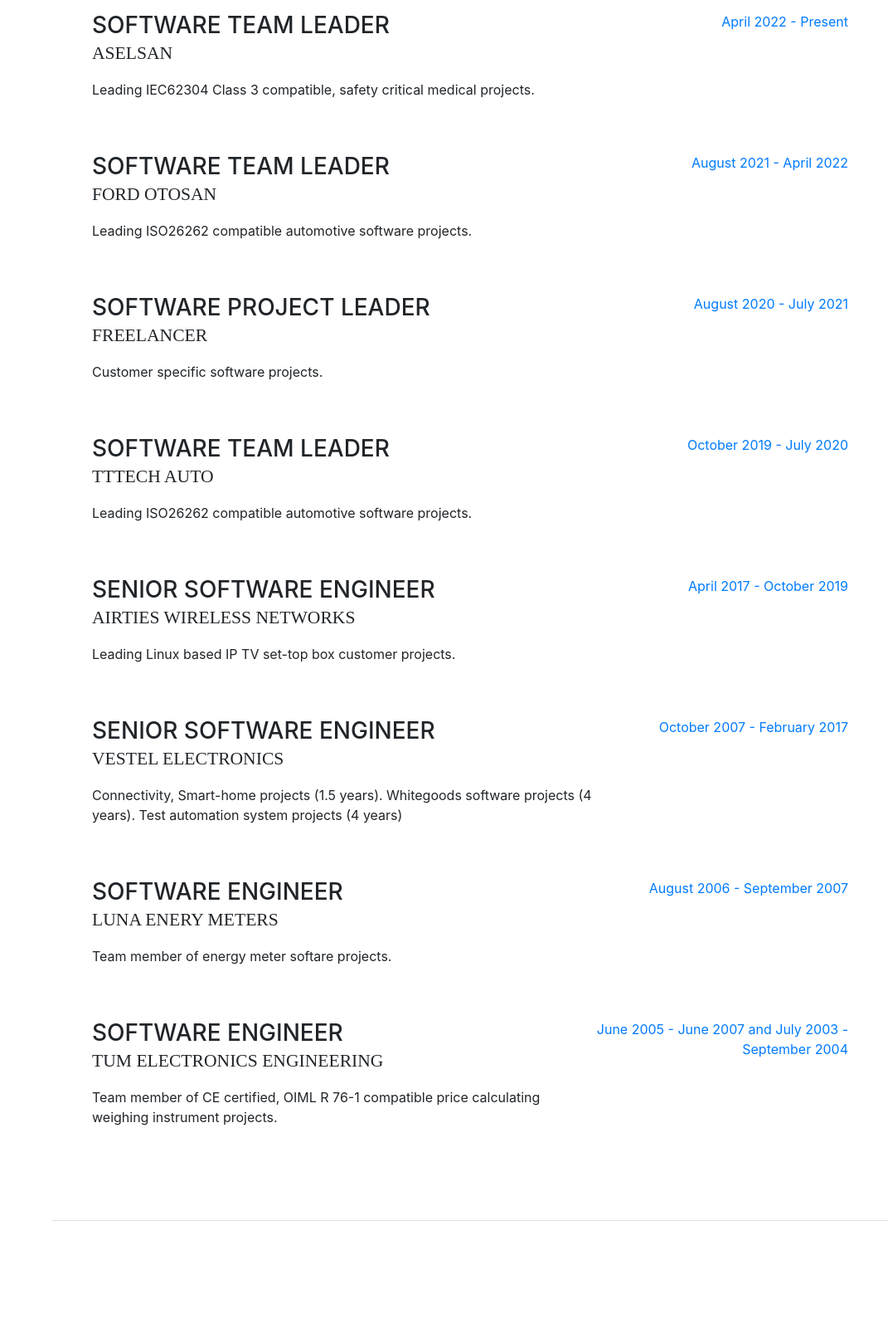
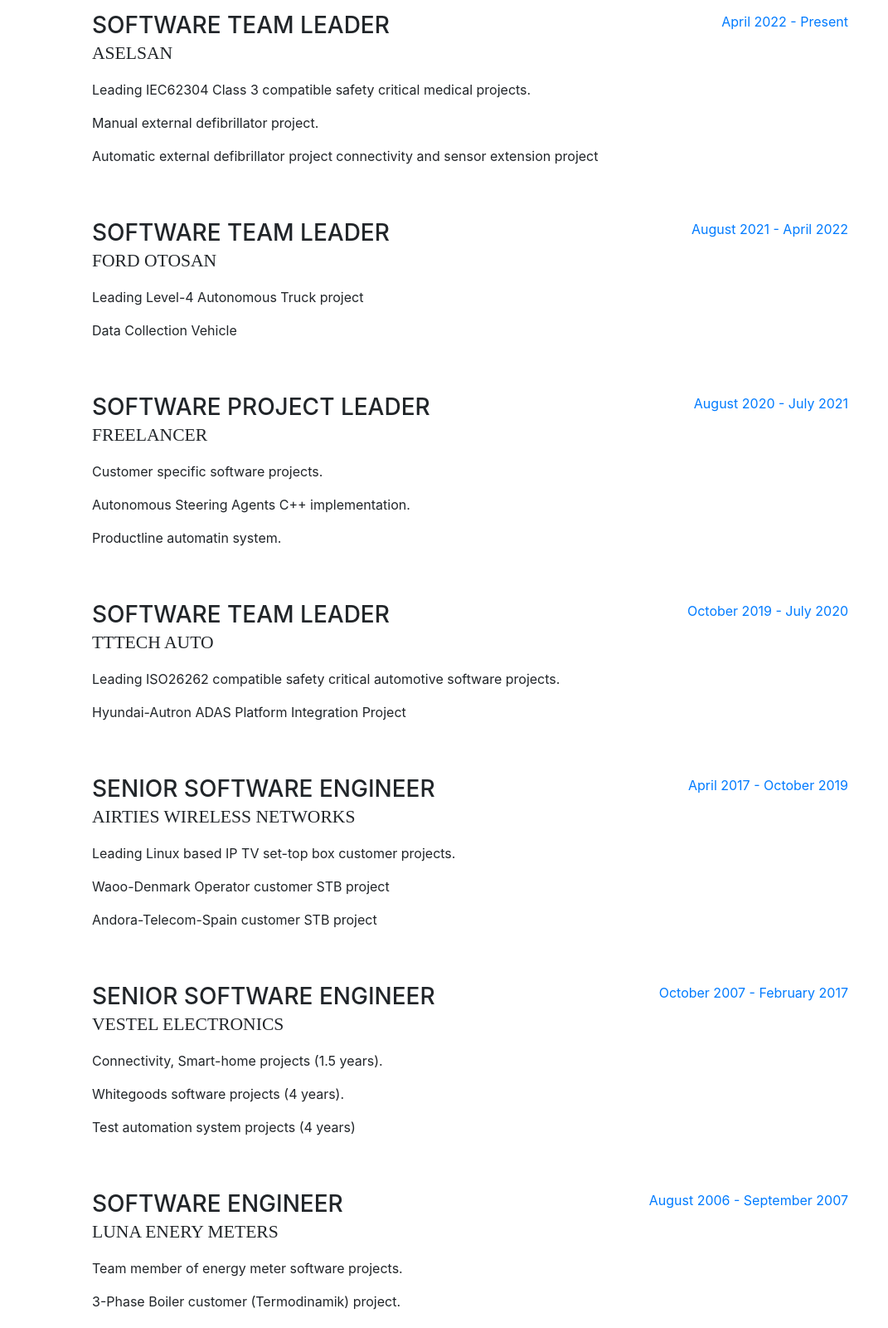
Before and after one commit to mehmetrizaoz/mehmetrizaoz.github.io, a website with bundled scripts: page index.html in a window 1280 px wide. Shown: the part 920-2520 px from the top of the page at 83% size, without its empty margins (209-1280 px from the left). Built offline with nearby package versions, Linux system fonts and the light colour scheme; a web font is replaced by a local one.

Commit message:
certificate added

```diff
--- a/index.html
+++ b/index.html
@@ -117,7 +117,9 @@
             <div class="resume-content mr-auto">
               <h3 class="mb-0">Software Team Leader</h3>
               <div class="subheading mb-3">Aselsan</div>
-              <p>Leading IEC62304 Class 3 compatible, safety critical medical projects.</p>
+              <p>Leading IEC62304 Class 3 compatible safety critical medical projects.</p>
+              <p>Manual external defibrillator project.</p>
+              <p>Automatic external defibrillator project connectivity and sensor extension project</p>
             </div>
             <div class="resume-date text-md-right">
               <span class="text-primary">April 2022 - Present</span>
@@ -128,7 +130,8 @@
             <div class="resume-content mr-auto">
               <h3 class="mb-0">Software Team Leader</h3>
               <div class="subheading mb-3">Ford Otosan</div>
-              <p>Leading ISO26262 compatible automotive software projects.</p>
+              <p>Leading Level-4 Autonomous Truck project</p>
+              <p>Data Collection Vehicle</p>
             </div>
             <div class="resume-date text-md-right">
               <span class="text-primary">August 2021 - April 2022</span>
@@ -140,6 +143,8 @@
               <h3 class="mb-0">Software Project Leader</h3>
               <div class="subheading mb-3">Freelancer</div>
               <p>Customer specific software projects.</p>
+              <p>Autonomous Steering Agents C++ implementation.</p>
+              <p>Productline automatin system.</p>
             </div>
             <div class="resume-date text-md-right">
               <span class="text-primary">August 2020 - July 2021</span>
@@ -150,7 +155,8 @@
             <div class="resume-content mr-auto">
               <h3 class="mb-0">Software Team Leader</h3>
               <div class="subheading mb-3">TTTech Auto</div>
-              <p>Leading ISO26262 compatible automotive software projects.</p>
+              <p>Leading ISO26262 compatible safety critical automotive software projects.</p>
+              <p>Hyundai-Autron ADAS Platform Integration Project</p>
             </div>
             <div class="resume-date text-md-right">
               <span class="text-primary">October 2019 - July 2020</span>
@@ -162,6 +168,8 @@
               <h3 class="mb-0">Senior Software Engineer</h3>
               <div class="subheading mb-3">Airties Wireless Networks</div>
               <p>Leading Linux based IP TV set-top box customer projects.</p>
+              <p>Waoo-Denmark Operator customer STB project</p>
+              <p>Andora-Telecom-Spain customer STB project</p>
             </div>
             <div class="resume-date text-md-right">
               <span class="text-primary">April 2017 - October 2019</span>
@@ -172,7 +180,9 @@
             <div class="resume-content mr-auto">
               <h3 class="mb-0">Senior Software Engineer</h3>
               <div class="subheading mb-3">Vestel Electronics</div>
-              <p>Connectivity, Smart-home projects (1.5 years). Whitegoods software projects (4 years). Test automation system projects (4 years)</p>
+              <p>Connectivity, Smart-home projects (1.5 years).</p>
+              <p>Whitegoods software projects (4 years).</p>
+              <p>Test automation system projects (4 years)</p>
             </div>
             <div class="resume-date text-md-right">
               <span class="text-primary">October 2007 - February 2017</span>
@@ -183,7 +193,8 @@
             <div class="resume-content mr-auto">
               <h3 class="mb-0">Software Engineer</h3>
               <div class="subheading mb-3">Luna Enery Meters</div>
-              <p>Team member of energy meter softare projects.</p>
+              <p>Team member of energy meter software projects.</p>
+              <p>3-Phase Boiler customer (Termodinamik) project.</p>
             </div>
             <div class="resume-date text-md-right">
               <span class="text-primary">August 2006 - September 2007</span>
@@ -290,13 +301,17 @@
             <li>
             <li>
               <i class="fa-li fa fa-trophy text-warning"></i>
+              The Complete UML Course (2023): Learn to Design UML Diagrams</li>
+            <li>
+            <li>
+              <i class="fa-li fa fa-trophy text-warning"></i>
               Object Oriented Analysis, Design & Programming with UML</li>
             <li>
               <i class="fa-li fa fa-trophy text-warning"></i>
               The Complete SSL and TLS Guide: HTTP to HTTPS</li>
             <li>
               <i class="fa-li fa fa-trophy text-warning"></i>
-              QT 6 Core Advanced - Intermediate - Beginner C++</li>
+              QT 6 Core Advanced, Intermediate, Beginner C++</li>
             <li>
               <i class="fa-li fa fa-trophy text-warning"></i>
               Requirements Engineering: Software Engineering</li>
@@ -345,7 +360,12 @@
               Object Oriented Programming with C++</li>
             <li>
               <i class="fa-li fa fa-trophy text-warning"></i>
-              Project Management: Master Project Management PMP/PMI</li>
+              Project Management: Master Project Management PMP/PMI
+            </li>
+            <li>
+              <i class="fa-li fa fa-trophy text-warning"></i>
+              Image Processing
+            </li>
           </ul>
         </div>
       </section>
```
